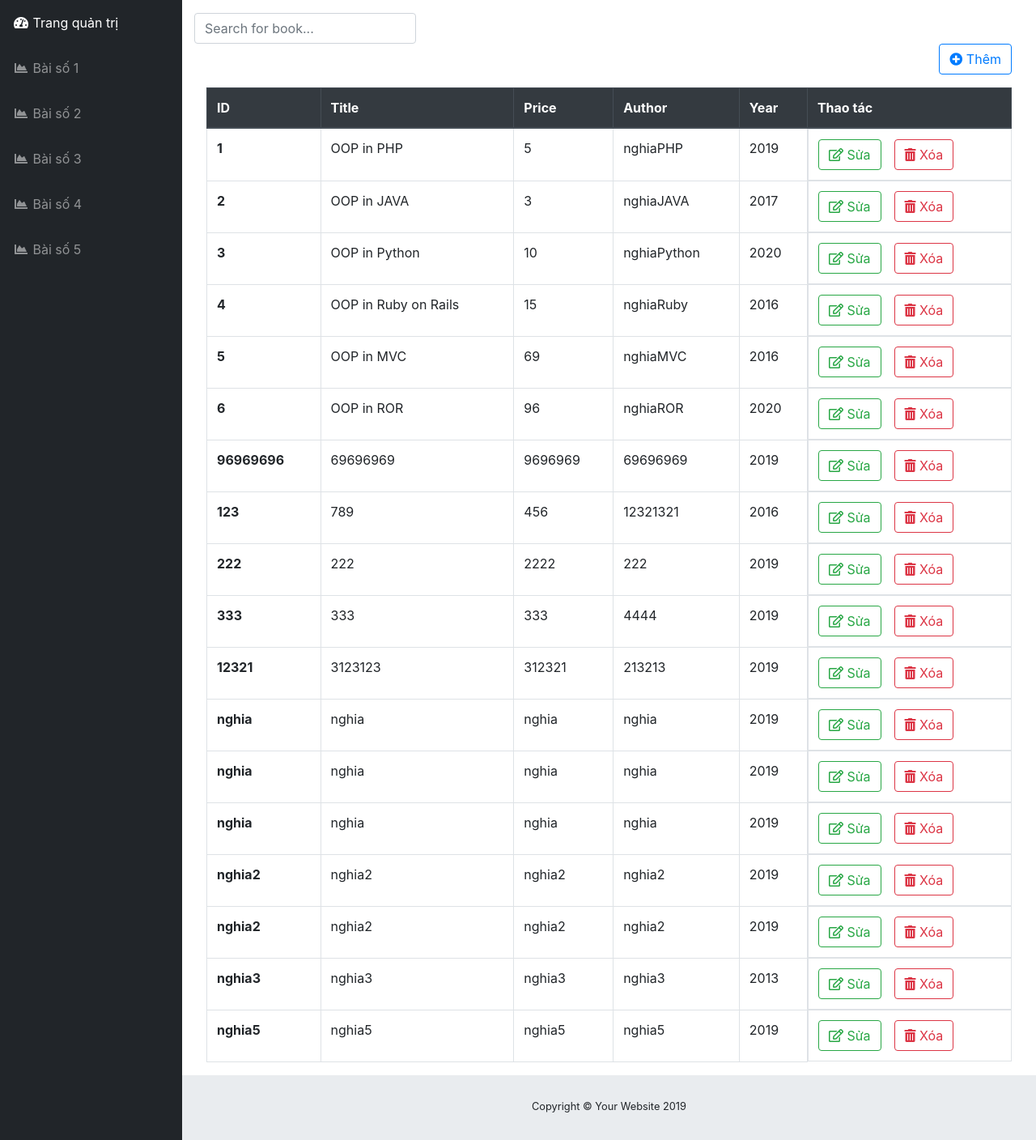
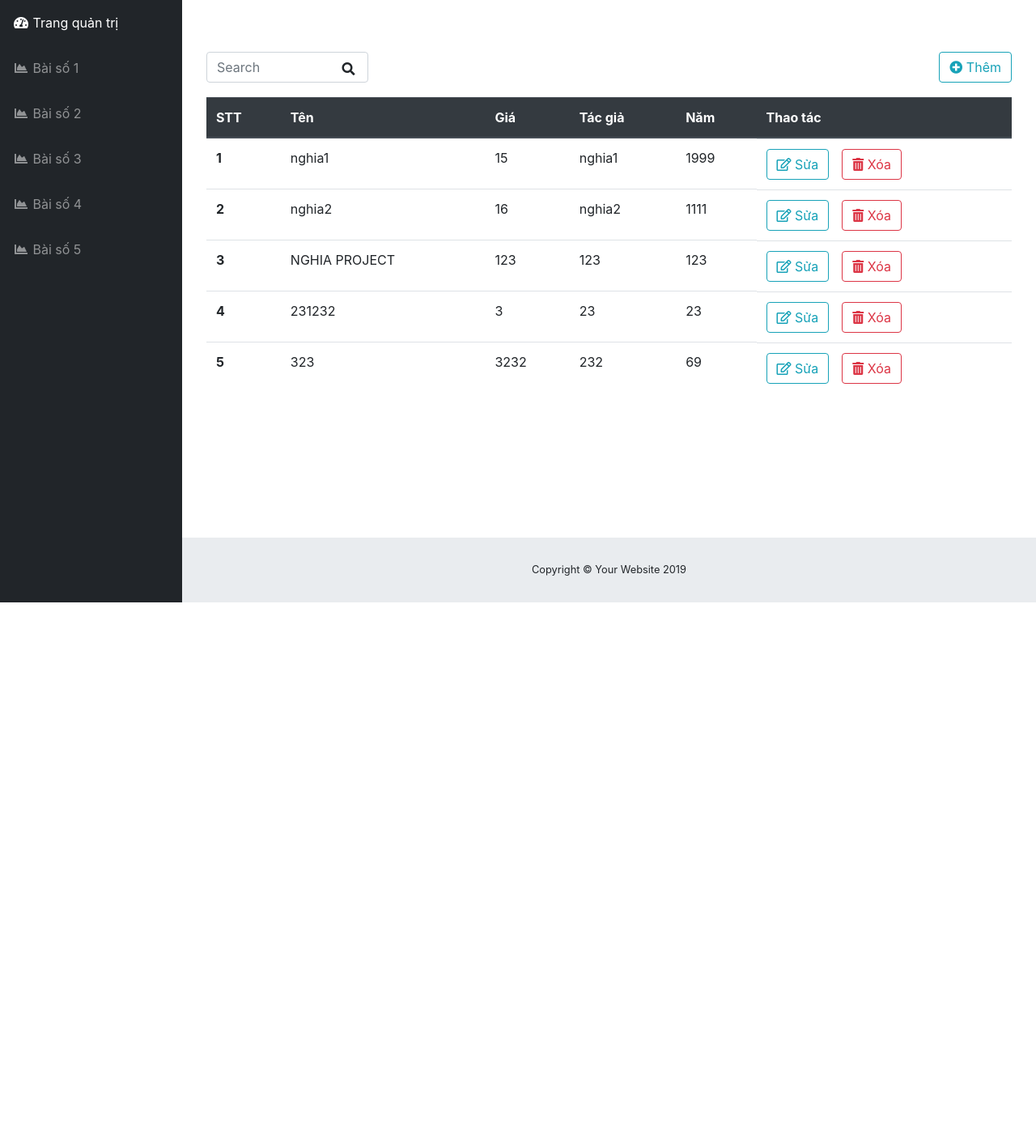
Before and after one commit to ducnghia69/PHPNhom2, a PHP site: page /baiso4.php in a window 1280 px wide. Shown: the part 56-1464 px from the top of the page at 81% size. After the commit the page ends 800 px from the top, so only its background shows below. Run offline with PHP 8.4, Linux system fonts and the light colour scheme.

Commit message:
add. edit . delete

```diff
--- a/baiso4.php
+++ b/baiso4.php
@@ -2,73 +2,130 @@
 <?php include_once("nav.php") ?>
 
 <?php
-#Code bài số 4
-include_once("model/book.php");
-$id = $Title = $search = "";
-	if (isset($_REQUEST["addBook"])) {
-		$id = $_REQUEST["id"];
-		$Title = $_REQUEST["Title"];
-		$Price = $_REQUEST["Price"];
-		$Author = $_REQUEST["Author"];
-		$Year = $_REQUEST["Year"];
-		$content = $id . "#" . $Title . "#" . $Price . "#" . $Author . "#" . $Year;
-		book::AddToFile($content);
-		//echo "<meta http-equiv='refresh' content='0'>";
+#Code bài 4
+include_once("model/book.php"); //nhét file book.php vô để xài
+//$book->display();
+//$listBook = $book->getList();
+$listBook = Book::getList(); //vì getList là static nên phải gọi như này
+//$lsFromFile = Book::getListFromFile();
+
+/**
+ * Thêm mới
+ */
+if (isset($_REQUEST["add"])) {
+	$id = Book::getSTT();
+	$title = $_REQUEST["title"];
+	$price = $_REQUEST["price"];
+	$author = $_REQUEST["author"];
+	$year = $_REQUEST["year"];
+	$content = $id . "#" . $price . "#" . $title . "#" . $author . "#" . $year;
+	Book::addToFile($content);
 }
-$book = new Book(1,50, "Kỵ sỹ bóng đêm - Joker", "ducnghia69", 2019);
-// $book->display();
-	$ls = $book::getListFromFile();
+/**
+ * Edit
+ */
+else if (isset($_REQUEST["edit"])) {
+	$id = $_REQUEST["edit"];
+	$title = $_REQUEST["title"];
+	$price = $_REQUEST["price"];
+	$author = $_REQUEST["author"];
+	$year = $_REQUEST["year"];
+	$bookEditer =  new Book($id, $title, $price, $author, $year);
+	Book::edit($bookEditer);
+}
+/**
+ * Xóa
+ */
+else if (isset($_REQUEST["del"])) {
+	$id = $_REQUEST["del"];
+	Book::delete($id);
+}
+
+/**
+ * Hàm thêm DL vào ds/search
+ */
+$keyWord = null;
+if (strpos($_SERVER['REQUEST_URI'], "search")) {
+	$keyWord = $_REQUEST['search'];
+}
+$lsFromFile = Book::getListFromFile($keyWord);
+
 ?>
- <form class="d-none d-md-inline-block form-inline ml-auto mr-0 mr-md-3 my-2 my-md-0 text-center" method="post">
-        <div class="input-group">
-            <input type="text" name="search" class="form-control" placeholder="Search for book..." aria-label="Search" aria-describedby="basic-addon2">
+<div class="container pt-5">
+	<button class="btn btn-outline-info float-right" data-toggle="modal" data-target="#addItem"><i class="fas fa-plus-circle"></i> Thêm</button>
+	<form action="" method="GET">
+		<div class="form-group">
+			<input class="form-control" name="search" style="max-width: 200px; display:inline-block;" placeholder="Search">
+			<button type="submit" class="btn btn-default" style="margin-left:-50px"><i class="fas fa-search"></i></button>
 		</div>
 	</form>
-
-<?php
-
-	if (isset($_REQUEST["search"]) ) {
-		$search = $_POST['search'];
-		if($search != null || $search != "")
-			$ls = $book::Search($search);
-		else $ls = $book::getListFromFile();
-	}
-?>
-<div class="container-fluid">
-	<div class="table-responsive">
-		<table class="table table-hover table-bordered">
-			<div  class="btn-add d-flex justify-content-end align-items-center pb-3">
-				<button class="btn btn-outline-primary" data-toggle="modal" data-target="#addBook"><i class="fas fa-plus-circle"></i> Thêm</button>
-			</div>
+	<table class="table">
 		<thead class="thead-dark">
 			<tr>
-					<th scope="col">ID</th>
-					<th scope="col">Title</th>
-					<th scope="col">Price</th>
-					<th scope="col">Author</th>
-					<th scope="col">Year</th>
+				<th scope="col">STT</th>
+				<th scope="col">Tên</th>
+				<th scope="col">Giá</th>
+				<th scope="col">Tác giả</th>
+				<th scope="col">Năm</th>
 				<th scope="col">Thao tác</th>
 			</tr>
 		</thead>
 		<tbody>
-				<?php for ($i = 0; $i < count($ls); $i++) {   ?>
+			<?php
+			for ($i = 0; $i < count($lsFromFile); $i++) { ?>
 				<tr>
-						<th scope="row"><?php echo $ls[$i]->id ?></th>
-						<td><?php echo $ls[$i]->title ?></td>
-						<td><?php echo $ls[$i]->price ?></td>
-						<td><?php echo $ls[$i]->author ?></td>
-						<td><?php echo $ls[$i]->year ?></td>
+					<th scope="row"><?php echo $lsFromFile[$i]->id ?></th>
+					<td><?php echo $lsFromFile[$i]->title ?></td>
+					<td><?php echo $lsFromFile[$i]->price ?></td>
+					<td><?php echo $lsFromFile[$i]->author ?></td>
+					<td><?php echo $lsFromFile[$i]->year ?></td>
 					<td class="d-flex">
-							<button class="btn btn-outline-success mr-3" data-toggle="modal" data-target="#editBook"><i class="far fa-edit"></i> Sửa</button>
-							<button class="btn btn-outline-danger" data-toggle="modal" data-target="#deleteBook"><i class="fas fa-trash-alt"></i> Xóa</button>
-						</td>
-					</tr>
-				<?php } ?>
-			</tbody>
-		</table>
+						<button class="btn btn-outline-info mr-3" data-toggle="modal" data-target="#editItem<?php echo $i ?>"><i class="far fa-edit"></i> Sửa</button>
+						<button class="btn btn-outline-danger" name="delete" data-toggle="modal" data-target="#deleteItem<?php echo $i ?>"><i class="fas fa-trash-alt"></i> Xóa</button>
+						<!--Edit-->
+						<form action="" method="GET">
+							<div class="modal fade" id="editItem<?php echo $i ?>" tabindex="-1" role="dialog" aria-labelledby="exampleModalCenterTitle" aria-hidden="true">
+								<div class="modal-dialog modal-dialog-centered modal-lg" role="document">
+									<div class="modal-content">
+										<div class="modal-header">
+											<h5 class="modal-title" id="exampleModalLongTitle">Edit</h5>
+											<button type="button" class="close" data-dismiss="modal" aria-label="Close">
+												<span aria-hidden="true">&times;</span>
+											</button>
+										</div>
+										<div class="modal-body">
+											<form>
+												<div class="form-group ">
+													<label for="from">Tên</label>
+													<input type="text" name="title" class="form-control" value="<?php echo $lsFromFile[$i]->title ?>" placeholder="Tên">
+												</div>
+												<div class="form-group">
+													<label for="to">Giá</label>
+													<input type="number" name="price" class="form-control" value="<?php echo $lsFromFile[$i]->price ?>" placeholder="Giá">
+												</div>
+												<div class="form-group">
+													<label for="class">Tác giả</label>
+													<input type="text" name="author" class="form-control" value="<?php echo $lsFromFile[$i]->author ?>" placeholder="Tác giả">
+												</div>
+												<div class="form-group">
+													<label for="place">Năm</label>
+													<input type="text" name="year" class="form-control" value="<?php echo $lsFromFile[$i]->year ?>" placeholder="Năm">
+												</div>
+												<div class="modal-footer">
+												<button class="btn btn-secondary" type="button" data-dismiss="modal">Cancel</button>
+													<button class="btn btn-primary" name="edit" type="submit" value="<?php echo $lsFromFile[$i]->id ?>">Save changes</button>
+												</div>
+											</form>
 										</div>
 									</div>
-<div class="modal fade" id="deleteBook" tabindex="-1" role="dialog" aria-labelledby="exampleModalLabel" aria-hidden="true">
+								</div>
+							</div>
+						</form>
+						<!--end Edit-->
+
+						<!--Delete-->
+						<form action="" method="DELETE">
+							<div class="modal fade" id="deleteItem<?php echo $i ?>" tabindex="-1" role="dialog" aria-labelledby="exampleModalLabel" aria-hidden="true">
 								<div class="modal-dialog" role="document">
 									<div class="modal-content">
 										<div class="modal-header">
@@ -77,136 +134,61 @@ $book = new Book(1,50, "Kỵ sỹ bóng đêm - Joker", "ducnghia69", 2019);
 												<span aria-hidden="true">×</span>
 											</button>
 										</div>
-			<div class="modal-body">Do you want to delete this book?</div>
+										<div class="modal-body">Do you want to delete this?</div>
 										<div class="modal-footer">
-				<button class="btn btn-danger" type="button" data-dismiss="modal">Delete</button>
+											<button class="btn btn-danger" name="del" type="submit" value="<?php echo $lsFromFile[$i]->id ?>">Delete</button>
 											<button class="btn btn-secondary" type="button" data-dismiss="modal">Cancel</button>
 										</div>
 									</div>
 								</div>
 							</div>
-<div class="modal fade" id="editBook" tabindex="-1" role="dialog" aria-labelledby="exampleModalLabel" aria-hidden="true">
-	<div class="modal-dialog" role="document">
+						</form>
+						<!--end Delete-->
+					</td>
+				</tr>
+			<?php } ?>
+		</tbody>
+	</table>
+</div>
+
+<!--Add-->
+<div class="modal fade" id="addItem" tabindex="-1" role="dialog" aria-labelledby="exampleModalCenterTitle" aria-hidden="true">
+	<div class="modal-dialog modal-dialog-centered modal-lg" role="document">
 		<div class="modal-content">
 			<div class="modal-header">
-				<legend>Edit Book </legend>
+				<h5 class="modal-title" id="exampleModalLongTitle">Add book</h5>
+				<button type="button" class="close" data-dismiss="modal" aria-label="Close">
+					<span aria-hidden="true">&times;</span>
+				</button>
 			</div>
 			<div class="modal-body">
-				<form class="form-horizontal">
-					<fieldset>
-						<div class="form-group d-flex">
-							<label class="pt-1 col-md-2 control-label" for="Title">Title</label>
-							<div class="col-md-10">
-								<input id="Title" name="Title" type="text" placeholder="Title" class="form-control input-md">
+				<form method="post">
+					<div class="form-group ">
+						<label for="from">Tên</label>
+						<input type="text" class="form-control" name="title" placeholder="Tên">
 					</div>
+					<div class="form-group">
+						<label for="to">Giá</label>
+						<input type="number" class="form-control" name="price" placeholder="Giá">
 					</div>
-						<div class="form-group d-flex">
-							<label class="pt-1 col-md-2 control-label" for="Title">Price</label>
-							<div class="col-md-10">
-								<input id="Title" name="Title" type="text" placeholder="Title" class="form-control input-md">
+					<div class="form-group">
+						<label for="class">Tác giả</label>
+						<input type="text" class="form-control" name="author" placeholder="Tác giả">
 					</div>
-						</div>
-						<!-- Select Basic -->
-						<div class="form-group d-flex">
-							<label class="pt-1 col-md-2 control-label" for="Year">Year</label>
-							<div class="col-md-10">
-								<select id="Year" name="Year" class="form-control">
-									<option value="2019">2019</option>
-									<option value="2018">2018</option>
-									<option value="2017">2017</option>
-									<option value="2016">2016</option>
-									<option value="2015">2015</option>
-									<option value="2014">2014</option>
-									<option value="2013">2013</option>
-									<option value="2012">2012</option>
-									<option value="2011">2011</option>
-									<option value="2010">2010</option>
-								</select>
-							</div>
-						</div>
-
-						<!-- Text input-->
-						<div class="form-group d-flex">
-							<label class="pt-1 col-md-2 control-label" for="Author">Author</label>
-							<div class="col-md-10">
-								<input id="Author" name="Author" type="text" placeholder="Author" class="form-control input-md">
-
-							</div>
-						</div>
-					</fieldset>
-				</form>
+					<div class="form-group">
+						<label for="place">Năm</label>
+						<input type="number" class="form-control" name="year" placeholder="Năm">
 					</div>
 					<div class="modal-footer">
-				<button class="btn btn-outline-success col-md-2" type="button" data-dismiss="modal">Edit</button>
-				<button class="btn btn-outline-primary col-md-2" type="button" data-dismiss="modal">Cancel</button>
+						<button type="button" class="btn btn-secondary" data-dismiss="modal">Close</button>
+						<button type="submit" class="btn btn-primary" name="add">Save changes</button>
+					</div>
+				</form>
 			</div>
 		</div>
 	</div>
 </div>
-<div class="modal fade" id="addBook" tabindex="-1" role="dialog" aria-labelledby="exampleModalLabel" aria-hidden="true">
-	<div class="modal-dialog" role="document">
-		<div class="modal-content">
-			<div class="modal-header">
-				<legend>Add Book </legend>
-			</div>
-			<div class="modal-body">
-				<form class="form-horizontal" id="addForm" method="POST">
-					<fieldset>
-					<div class="form-group d-flex">
-							<label class="pt-1 col-md-2 control-label" for="Title">ID</label>
-							<div class="col-md-10">
-								<input id="id" name="id" type="text" placeholder="ID" class="form-control input-md">
-							</div>
-						</div>
-						<div class="form-group d-flex">
-							<label class="pt-1 col-md-2 control-label" for="Title">Title</label>
-							<div class="col-md-10">
-								<input id="Title" name="Title" type="text" placeholder="Title" class="form-control input-md">
-							</div>
-						</div>
-						<div class="form-group d-flex">
-							<label class="pt-1 col-md-2 control-label" for="Title">Price</label>
-							<div class="col-md-10">
-								<input id="Title" name="Price" type="text" placeholder="Price" class="form-control input-md">
-							</div>
-						</div>
-						<!-- Select Basic -->
-						<div class="form-group d-flex">
-							<label class="pt-1 col-md-2 control-label" for="Year">Year</label>
-							<div class="col-md-10">
-								<select id="Year" name="Year" class="form-control">
-									<option value="2019">2019</option>
-									<option value="2018">2018</option>
-									<option value="2017">2017</option>
-									<option value="2016">2016</option>
-									<option value="2015">2015</option>
-									<option value="2014">2014</option>
-									<option value="2013">2013</option>
-									<option value="2012">2012</option>
-									<option value="2011">2011</option>
-									<option value="2010">2010</option>
-								</select>
-							</div>
-						</div>
+<!--End Add-->
 
-						<!-- Text input-->
-						<div class="form-group d-flex">
-							<label class="pt-1 col-md-2 control-label" for="Author">Author</label>
-							<div class="col-md-10">
-								<input id="Author" name="Author" type="text" placeholder="Author" class="form-control input-md">
-
-							</div>
-						</div>
-					</fieldset>
-				</form>
-			</div>
-			<div class="modal-footer">
-				<button type="submit" name="addBook" class="btn btn-outline-success col-md-2" form="addForm" value="Submit">Submit</button>
-				<!-- <button type="submit" form="addForm" class="btn btn-outline-success col-md-2" data-dismiss="modal">Add</button> -->
-				<button class="btn btn-outline-primary col-md-2" type="button" data-dismiss="modal">Cancel</button>
-			</div>
-		</div>
-	</div>
-</div>
 
 <?php include_once("footer.php") ?>
--- a/model/book.php
+++ b/model/book.php
@@ -1,17 +1,15 @@
 <?php
-class Book
-{
-    #Begin properties
+class Book {
+    #properties
     var $id;
     var $price;
     var $title;
     var $author;
     var $year;
-    #end properties
+    #endProperties
 
     #Construct function
-    function __construct($id,$price, $title, $author, $year)
-    {
+    function __construct ($id, $price, $title, $author, $year) {
         $this->id = $id;
         $this->price = $price;
         $this->title = $title;
@@ -20,50 +18,93 @@ class Book
     }
 
     #Member function
-    function display()
-    {
-        echo "ID: " . $this->id . "<br>";
+    function display() {
         echo "Price: " . $this->price . "<br>";
         echo "Title: " . $this->title . "<br>";
         echo "Author: " . $this->author . "<br>";
         echo "Year: " . $this->year . "<br>";
     }
-    static function getList(){
+    static function getList() {
         $listBook = array();
-        array_push($listBook, new Book(1,5, "OOP in PHP", "nghiaPHP", 2019));
-        array_push($listBook, new Book(2,3, "OOP in JAVA", "nghiaJAVA", 2017));
-        array_push($listBook, new Book(3,10, "OOP in Python", "nghiaPython", 2020));
-        array_push($listBook, new Book(4,15, "OOP in Ruby on Rails", "nghiaRuby", 2016));
+        array_push($listBook, new Book(1,5, "Java", "nghiaJava", 2019)); //Thêm 1 phần tử vào mảng
+        array_push($listBook, new Book(2,6, "OOP", "nghiaOOP", 2018));
+        array_push($listBook, new Book(3,7, "Ruby", "nghiaRuby", 2017));
+        array_push($listBook, new Book(4,8, "Rails", "nghiaRails", 2016));
+        array_push($listBook, new Book(5,9, "Tomcat", "nghiaTomcat", 2015));
         return $listBook;
     }
-    /**
-     * Lấy dữ liệu từ file
-     */
-    static function getListFromFile(){
-        $arrayData = file("data/book.txt");
-        $listBook = array();
-        foreach($arrayData as $key => $value){
-            $arrayItem = explode("#",$value);
-            $book = new Book($arrayItem[0],$arrayItem[1],$arrayItem[2],$arrayItem[3],$arrayItem[4]);
-            array_push($listBook, $book);
+    static function getListFromFile($search = null){
+        $data = file("data/book.txt");
+        $arrBook = [];
+        foreach($data as $key => $value){
+            $row = explode("#",$value); //tách chuỗi ngăn bởi #
+            if(
+                strlen(strstr($row[0],$search)) || strlen(strstr($row[3],$search)) ||
+                strlen(strstr($row[1],$search)) || strlen(strstr($row[4],$search)) ||
+                strlen(strstr($row[2],$search)) || $search == null
+            )
+            $arrBook[] = new Book($row[0],$row[1],$row[2],$row[3],$row[4]);
         }
-        return $listBook;
+        return $arrBook;
     }
-    static function Search($contentSearch){
-        $arrayData = file("data/book.txt");
-        $listBook = array();
-        foreach($arrayData as $key => $value){
-            $arrayItem = explode("#",$value);
-            if(strstr( strtoupper($arrayItem[2]), strtoupper($contentSearch)) || strstr( strtoupper($arrayItem[3]), strtoupper($contentSearch)) || $contentSearch == substr($arrayItem[4],0, strlen($arrayItem[4])-2)){
-                $book = new Book($arrayItem[0],$arrayItem[1],$arrayItem[2],$arrayItem[3],$arrayItem[4]);
-                array_push($listBook, $book);
+    static function addToFile($content){
+
+        $myfile = fopen("data/book.txt", "a") or die("Unable to open file!");
+        if(Book::checkLineFeedLastText())
+            fwrite($myfile, "". $content);
+        else
+            fwrite($myfile, "\n". $content);
+        fclose($myfile);
+    }
+    static function delete($id){
+        $data = Book::getListFromFile();
+        $data_res = [];
+        foreach($data as $key => $value){
+            if($value->id != $id){
+                $data_res[] = $value;
             }
         }
-        return $listBook;
-    }
-    static function AddToFile($content){
-        $myfile = fopen("data/book.txt", "a") or die("Unable to open file!");
-        fwrite($myfile, "\n". $content);
+        $text_write = "";
+        $myfile = fopen("data/book.txt", "w") or die("Unable to open file!");
+        foreach($data_res as $key => $value){
+            $text_write.= $value->id."#".$value->price."#".$value->title."#".$value->author."#".$value->year;
+        }
+
+        fwrite($myfile, $text_write);
         fclose($myfile);
     }
+    static function edit(Book $content){
+        $data = Book::getListFromFile();
+        $text_write = "";
+        $myfile = fopen("data/book.txt", "w") or die("Unable to open file!");
+        foreach($data as $key => $value){
+            if( $content->id == $value->id){
+                $text_write.= $content->id."#".$content->price."#".$content->title."#".$content->author."#".$content->year."\n";
+            }
+            else $text_write.= $value->id."#".$value->price."#".$value->title."#".$value->author."#".$value->year;
+        }
+        fwrite($myfile, $text_write);
+        fclose($myfile);
+    }
+    static function getSTT(){
+        $max = 0;
+        $data = Book::getListFromFile();
+        foreach($data as $key => $value){
+            $max =  max($value->id,$max);
+        }
+        return $max+1;
+    }
+    static function checkLineFeedLastText(){
+        $data="data/book.txt";
+        $linecount = 0;
+        $handle = fopen($data, "r");
+        while(!feof($handle)){
+            $line = fgets($handle);
+            $linecount++;
+        }
+        fclose($handle);
+        $count = sizeof(Book::getListFromFile());
+        if($linecount > $count) return true;
+        return false;
+    }
 }
```
Also changed, not shown: data/book.txt (+5 -18 lines). Lines whose indentation alone changed are shown as unchanged.
